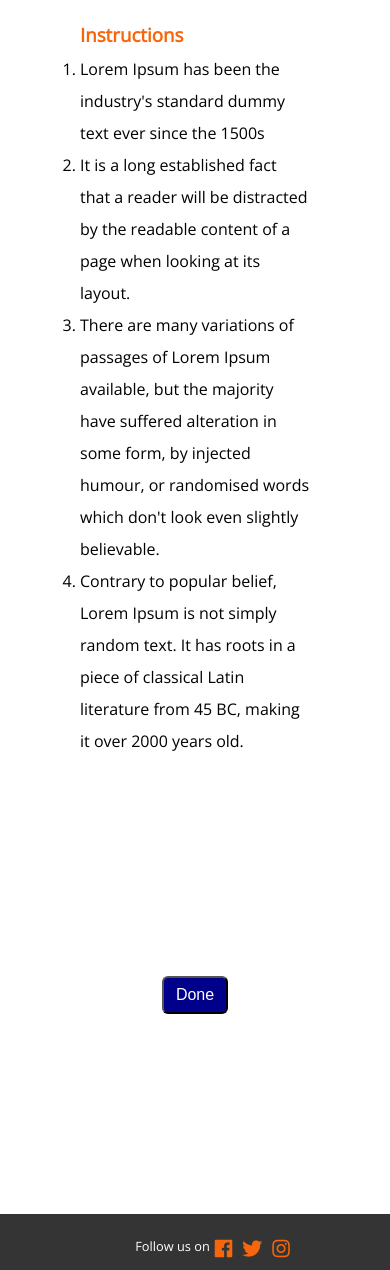
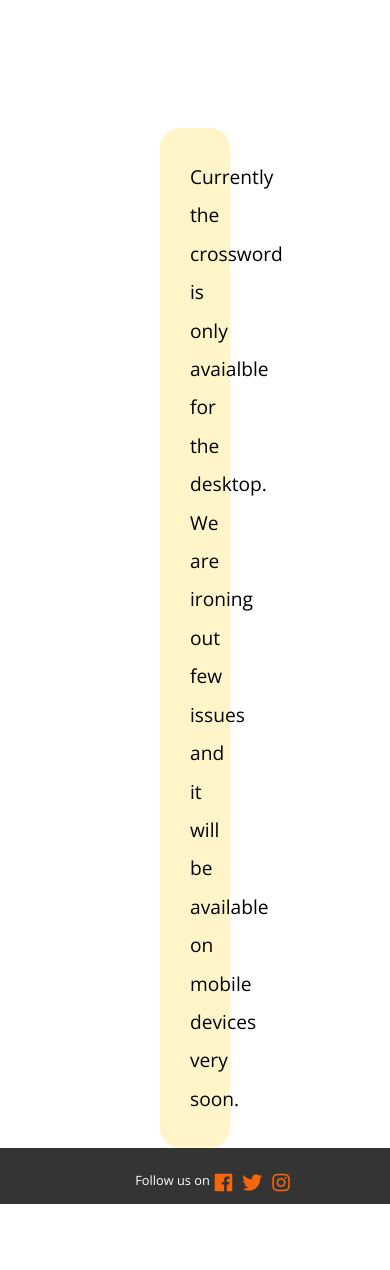
Before and after one commit to dhirendra14dev/newswebsite, a Django app: template templates/pages/crossword.html in a window 390 px wide; the page is wider, and only the part inside the window is pictured. Shown: the part 200-1470 px from the top of that part. After the commit the page ends 1404 px from the top of that part, so only its background shows below. Run offline with Django 3.2, Linux system fonts and the light colour scheme; the template is opened without the code that fills it: most values are stand-ins (such as "Sample title", 1, 10 or a date in 2020); some libraries are stand-ins or nearby versions.

Commit message:
crossword mobile

```diff
--- a/templates/pages/crossword.html
+++ b/templates/pages/crossword.html
@@ -190,6 +190,23 @@
   padding:30px 30px 30px 30px;
   text-align: center;
 }
+@media(max-width: 768px){
+  .not-available-message{
+  margin: 8rem 10rem 0 10rem;
+  font-size: 1.2rem;
+  background:rgb(255, 245, 201);
+  line-height:2;
+  border-radius:20px;
+  padding:30px 30px 30px 30px;
+  text-align: center;;
+  }
+  .crossword-instructions{
+    display:none;
+  }
+  .crossword-container{
+    display:none;
+  }
+}
 </style>
 </head>
 <body>
@@ -210,6 +227,9 @@
           </div>
       </header>
       <section>
+          <div class="not-available-message">
+            <p>Currently the crossword is only avaialble for the desktop. We are ironing out few issues and it will be available on mobile devices very soon.</p>
+          </div>
           <div class="crossword-instructions"><h3>Instructions</h3>
             <ol class="intruction-list">
               <li>Lorem Ipsum has been the industry's standard dummy text ever since the 1500s</li>
```
